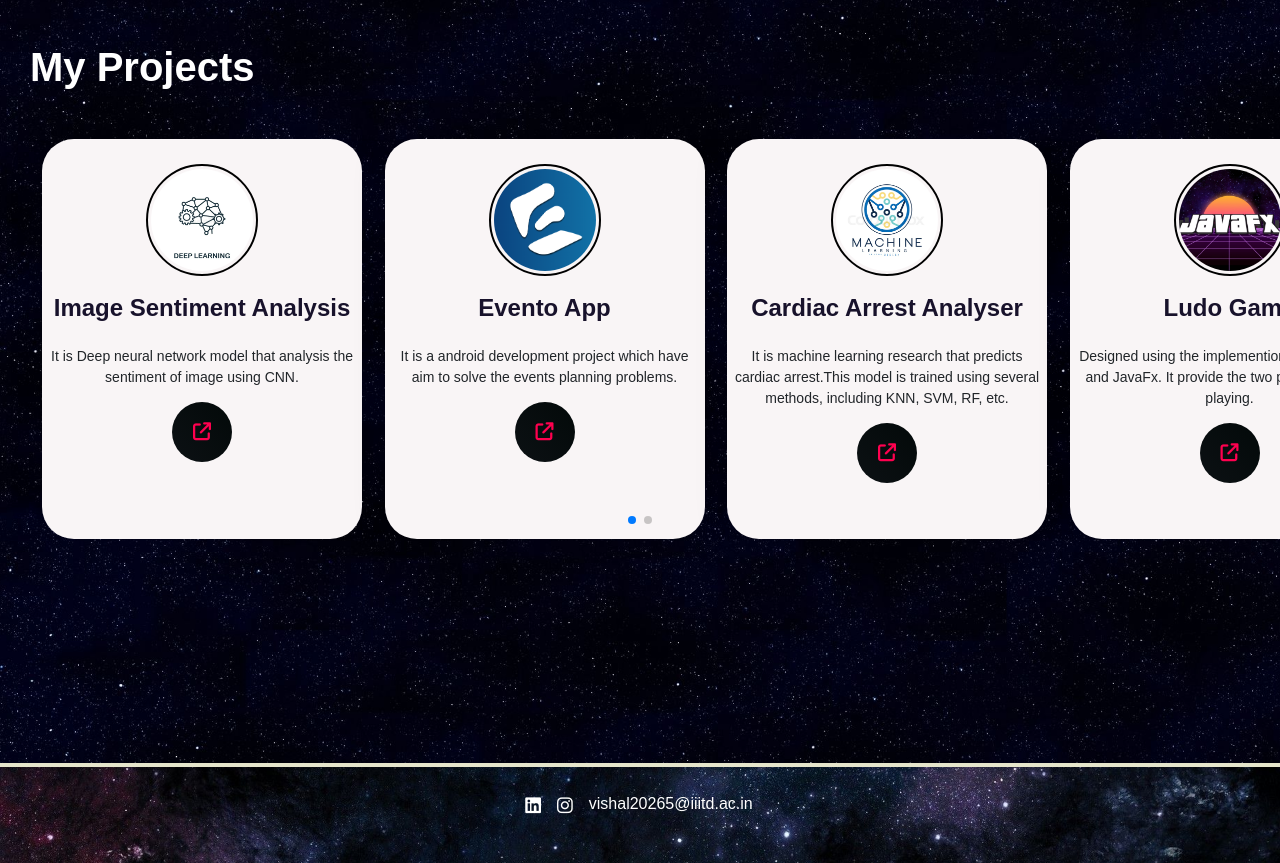
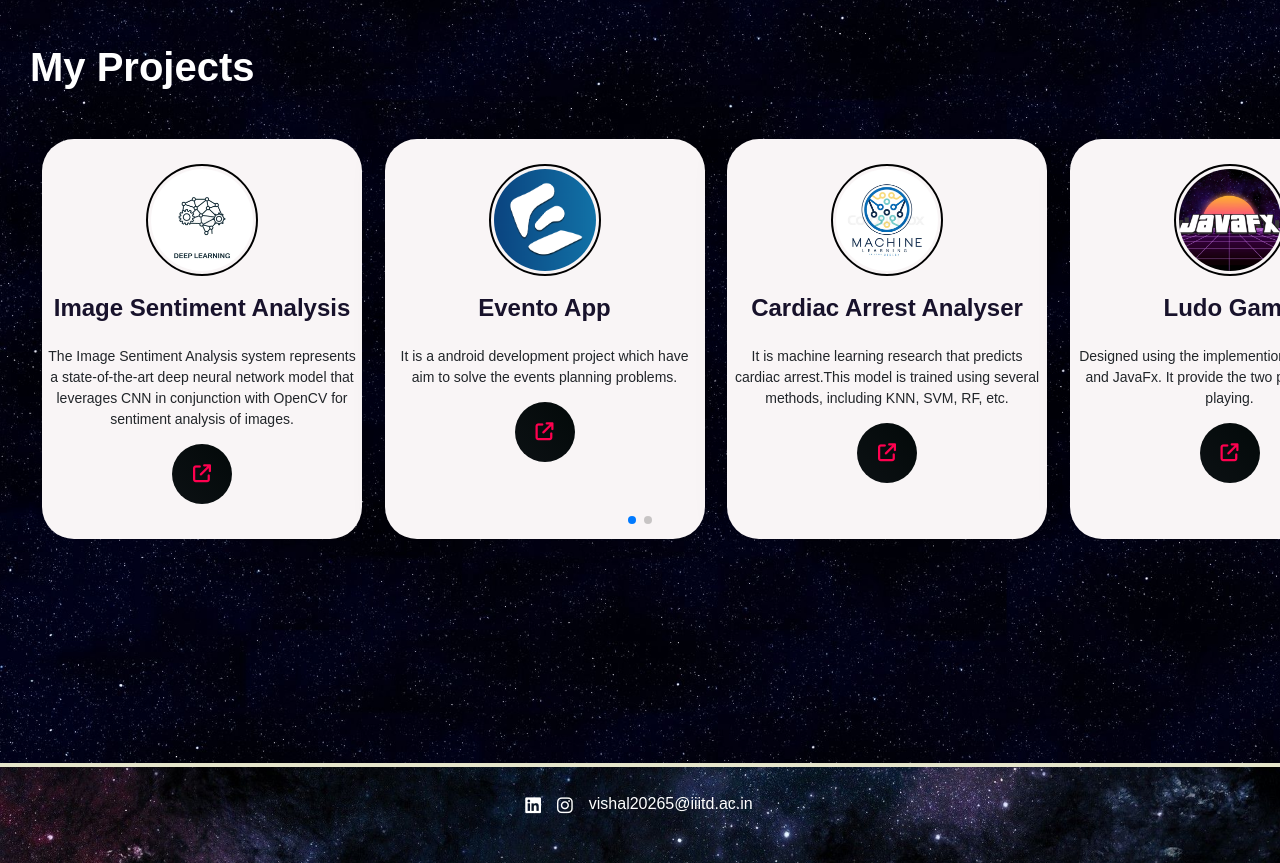
Before and after one commit to vishal20265/resume, a plain HTML site: page index.html in a window 1280 px wide. Shown: the part 1580-2443 px from the top of the page. Drawn offline with nearby package versions, Linux system fonts and the light colour scheme; a web font is replaced by a local one.

Commit message:
Update index.html

```diff
--- a/index.html
+++ b/index.html
@@ -153,7 +153,8 @@
 
                     <div class="card__content">
                         <span class="card__title">Image Sentiment Analysis</span>
-                        <p class="card__text">It is Deep neural network model  that analysis the sentiment of image using CNN.
+                        <p class="card__text">The Image Sentiment Analysis system represents a state-of-the-art deep neural network model that leverages
+                            CNN in conjunction with OpenCV for sentiment analysis of images.
                         </p>
                         <a class="arrow" href="https://github.com/vishal20265/neural_network_model"><i class="fa-solid fa-arrow-up-right-from-square"></i></a>
                     </div>
```
